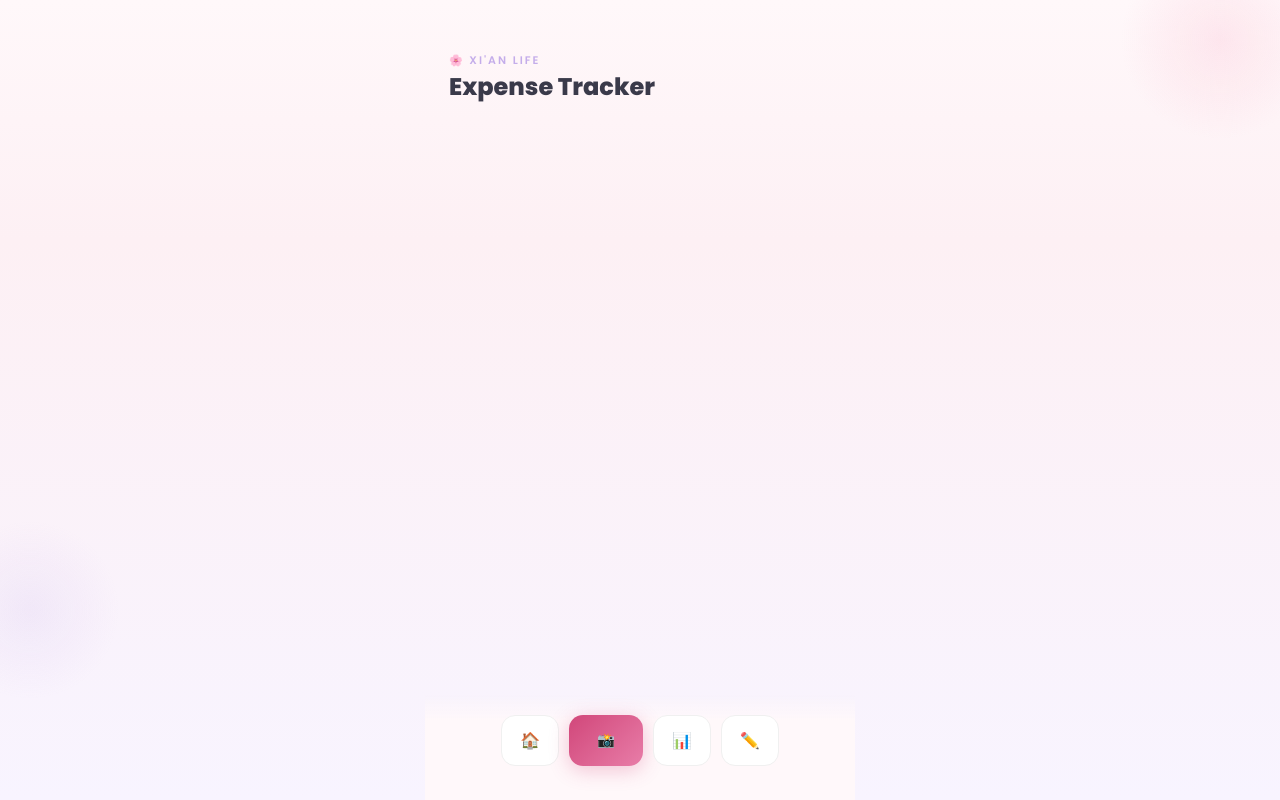
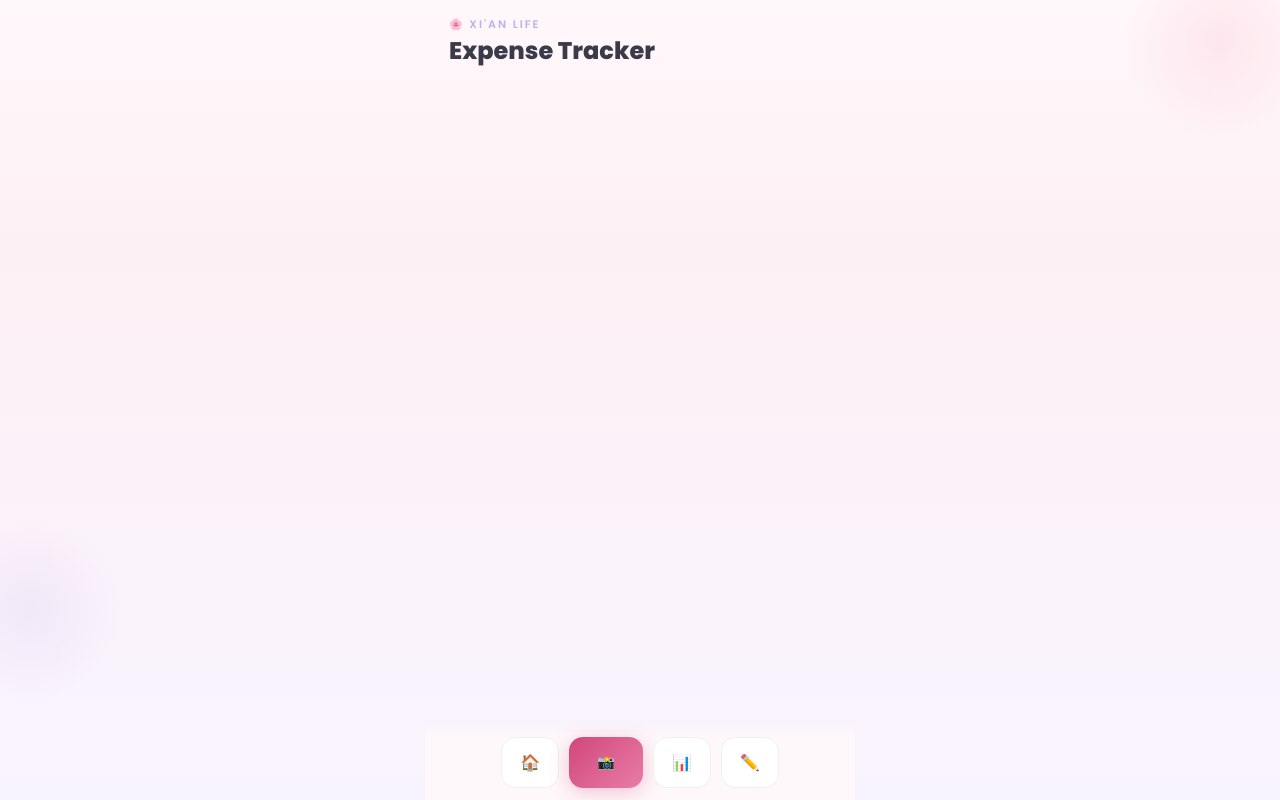
Before and after one commit to Asjasmin/Xian-Tracker, a website: page index.html in a window 1280 px wide. Drawn offline with nearby package versions, Linux system fonts and the light colour scheme.

Commit message:
Update index.html

```diff
--- a/index.html
+++ b/index.html
@@ -1,3 +1,4 @@
+
 <!DOCTYPE html>
 <html lang="en">
 <head>
@@ -13,12 +14,12 @@
 <script src="https://cdnjs.cloudflare.com/ajax/libs/Chart.js/4.4.1/chart.umd.min.js"></script>
 <style>
 *{margin:0;padding:0;box-sizing:border-box;-webkit-tap-highlight-color:transparent}
-body{font-family:'Poppins',sans-serif;background:linear-gradient(180deg,#FFF8FA,#FDF0F4 30%,#F8F4FF);min-height:100vh;color:#3a3a4a;overflow-x:hidden}
-.app{max-width:430px;margin:0 auto;position:relative;min-height:100vh;padding-bottom:100px}
+body{font-family:'Poppins',sans-serif;background:linear-gradient(180deg,#FFF8FA,#FDF0F4 30%,#F8F4FF);min-height:100vh;color:#3a3a4a;overflow-x:hidden;padding-top:env(safe-area-inset-top);padding-left:env(safe-area-inset-left);padding-right:env(safe-area-inset-right)}
+.app{max-width:430px;margin:0 auto;position:relative;min-height:100vh;padding-bottom:120px}
 .blob1{position:fixed;top:-60px;right:-40px;width:200px;height:200px;border-radius:50%;background:radial-gradient(circle,rgba(248,164,190,.2),transparent 70%);pointer-events:none}
 .blob2{position:fixed;bottom:100px;left:-60px;width:180px;height:180px;border-radius:50%;background:radial-gradient(circle,rgba(196,173,234,.15),transparent 70%);pointer-events:none}
 
-.header{padding:52px 24px 16px;display:flex;justify-content:space-between;align-items:center}
+.header{padding:16px 24px 16px;display:flex;justify-content:space-between;align-items:center}
 .brand-sub{font-size:11px;color:#C4ADEA;font-weight:600;letter-spacing:2px;text-transform:uppercase}
 .brand-main{font-size:24px;font-weight:800;color:#3a3a4a}
 .header-icons{display:flex;gap:8px}
@@ -82,7 +83,7 @@ body{font-family:'Poppins',sans-serif;background:linear-gradient(180deg,#FFF8FA,
 .cat-detail-bar{height:5px;border-radius:3px;background:#f5f5f5}
 .cat-detail-fill{height:100%;border-radius:3px;transition:width .5s}
 
-.bottom-nav{position:fixed;bottom:0;left:50%;transform:translateX(-50%);width:100%;max-width:430px;background:linear-gradient(180deg,transparent,#FFF8FA 25%);padding:20px 24px 34px;display:flex;justify-content:center;gap:10px;z-index:10}
+.bottom-nav{position:fixed;bottom:0;left:50%;transform:translateX(-50%);width:100%;max-width:430px;background:linear-gradient(180deg,transparent,#FFF8FA 25%);padding:16px 24px calc(12px + env(safe-area-inset-bottom));display:flex;justify-content:center;gap:10px;z-index:10}
 .nav-btn{padding:12px 18px;border-radius:14px;border:1.5px solid #f0f0f0;font-size:16px;font-weight:600;cursor:pointer;font-family:inherit;transition:all .2s;background:#fff;color:#bbb}
 .nav-btn.active{border-color:transparent}
 .nav-scan{padding:12px 28px;border-radius:14px;border:none;font-size:14px;font-weight:600;cursor:pointer;font-family:inherit;background:linear-gradient(135deg,#D1477A,#E87DA8);color:#fff;box-shadow:0 4px 20px rgba(209,71,122,.3)}
```
